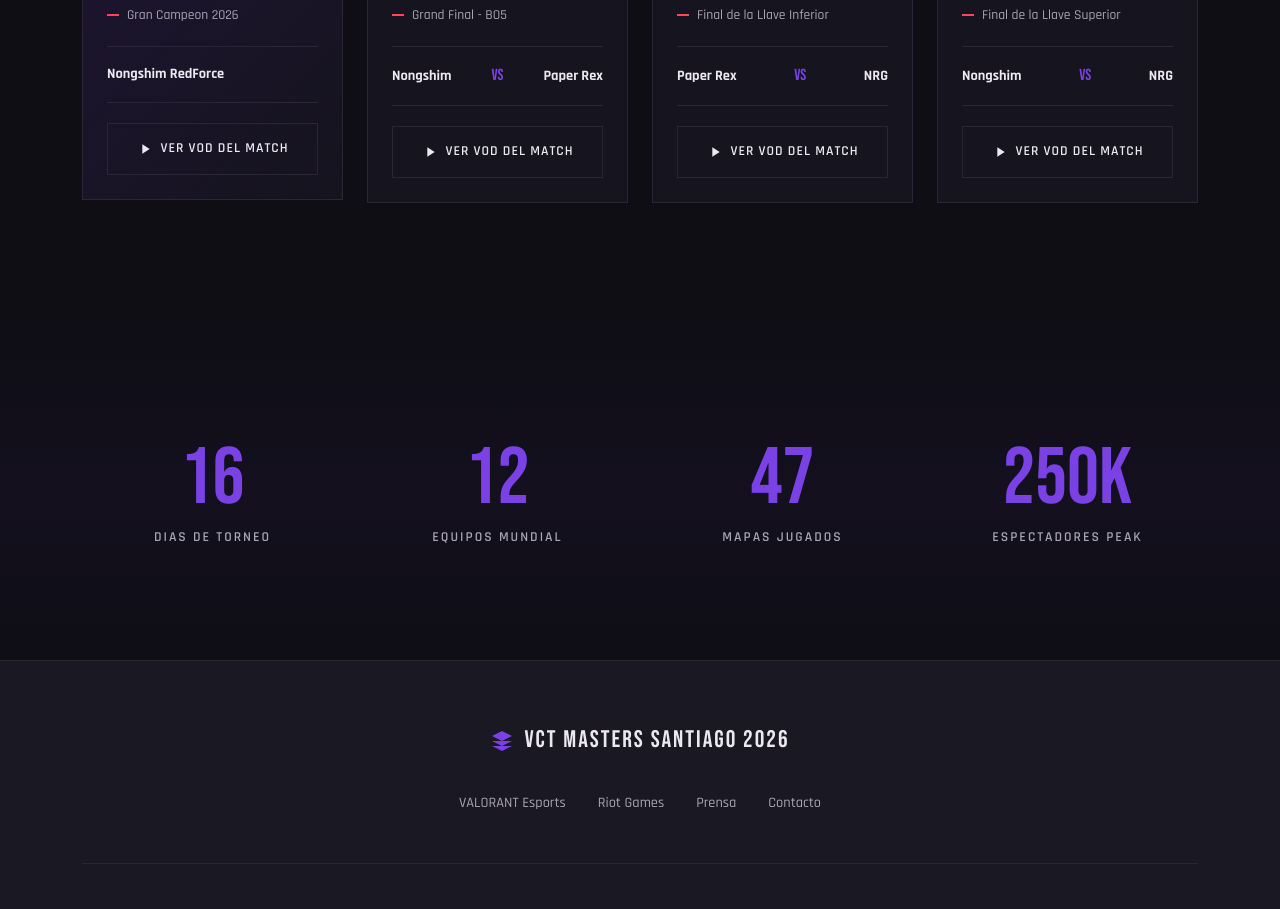
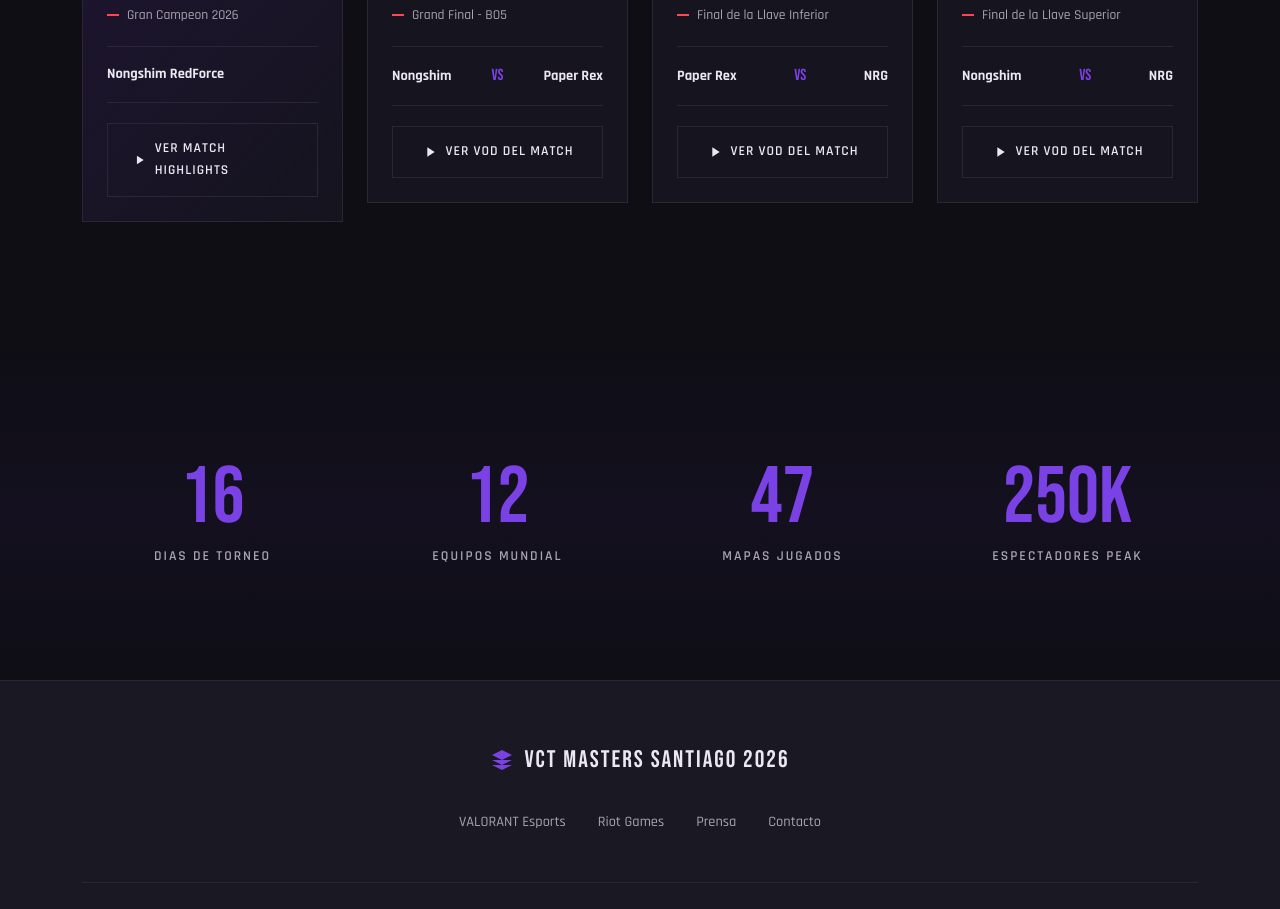
Before and after one commit to MandatoryCream/VCTSantiago2026proyecto, a plain HTML site: page index.html in a window 1280 px wide. Shown: the part 2420-3329 px from the top of the page. Drawn offline with nearby package versions, Linux system fonts and the light colour scheme.

Commit message:
Update index.html
-Fixed Match Highlights button

```diff
--- a/index.html
+++ b/index.html
@@ -1299,14 +1299,14 @@
                             <div class="match-teams">
                                 <span class="team-name">Nongshim RedForce</span>
                             </div>
-                            <a href="https://www.youtube.com/@VALORANTEsports"
+                            <a href="https://youtu.be/6YWlEnC2fPs?si=KJ69Wml8fD-LpCro"
                                target="_blank"
                                rel="noopener noreferrer"
                                class="btn-match">
                                 <svg viewBox="0 0 24 24">
                                     <path d="M8 5v14l11-7z"/>
                                 </svg>
-                                Ver VOD del Match
+                                Ver Match Highlights
                             </a>
                         </div>
                     </div>
```
